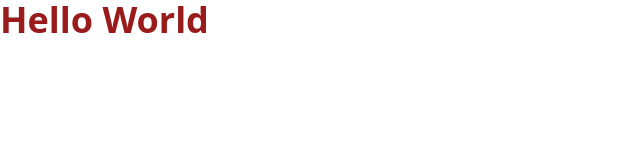
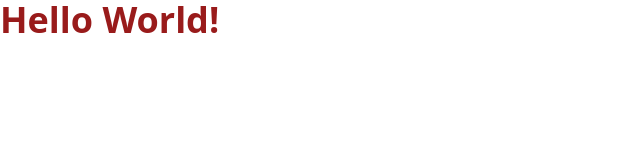
Before and after one commit to manuelpastorringuelet/rive-website-clone, a website built with Vite: page index.html in a window 1280 px wide. Shown: the full height of the page, 0-640 px from the left. Built offline with nearby package versions, Linux system fonts and the light colour scheme.

Commit message:
changed h1

```diff
--- a/index.html
+++ b/index.html
@@ -7,7 +7,7 @@
     <title>Vite + TS</title>
   </head>
   <body>
-    <h1 class="text-4xl font-bold text-red-800">Hello World</h1>
+    <h1 class="text-4xl font-bold text-red-800">Hello World!</h1>
   </body>
   <script type="module" src="/src/main.ts"></script>
 </html>
```
